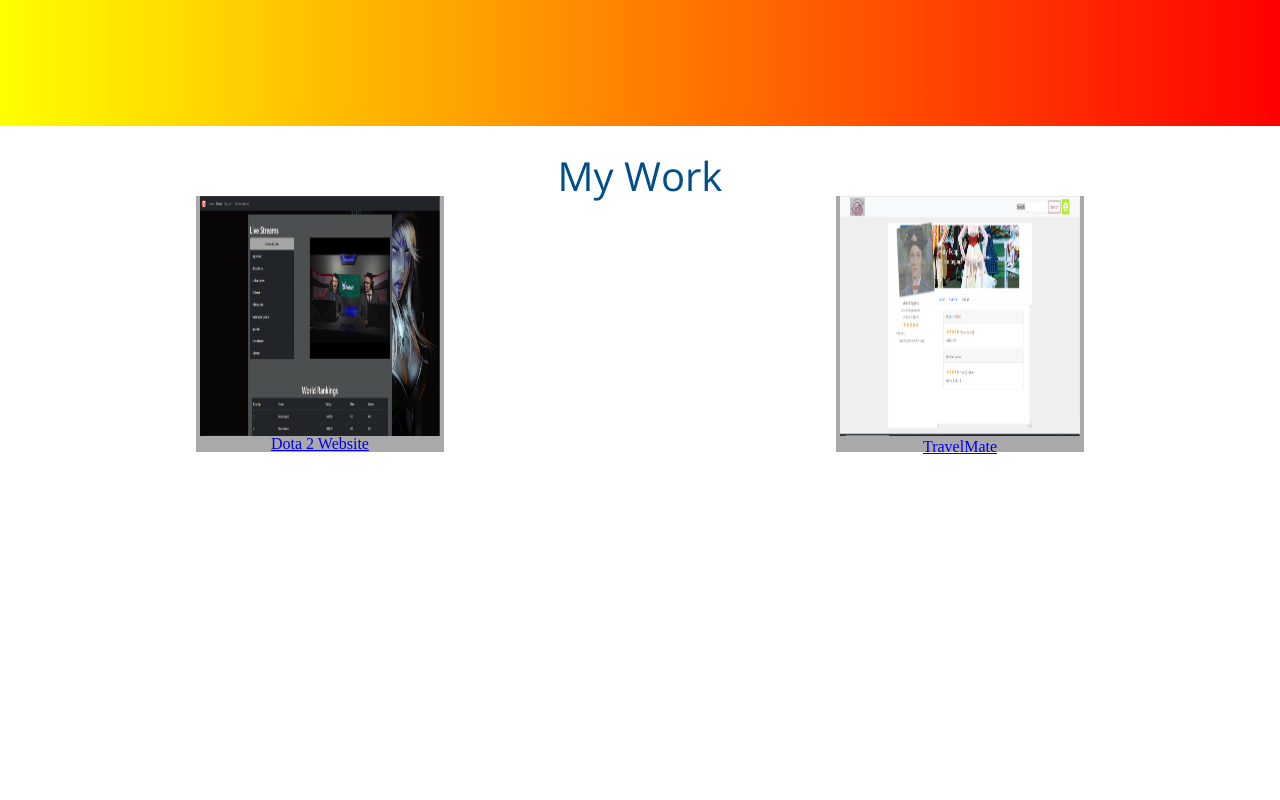
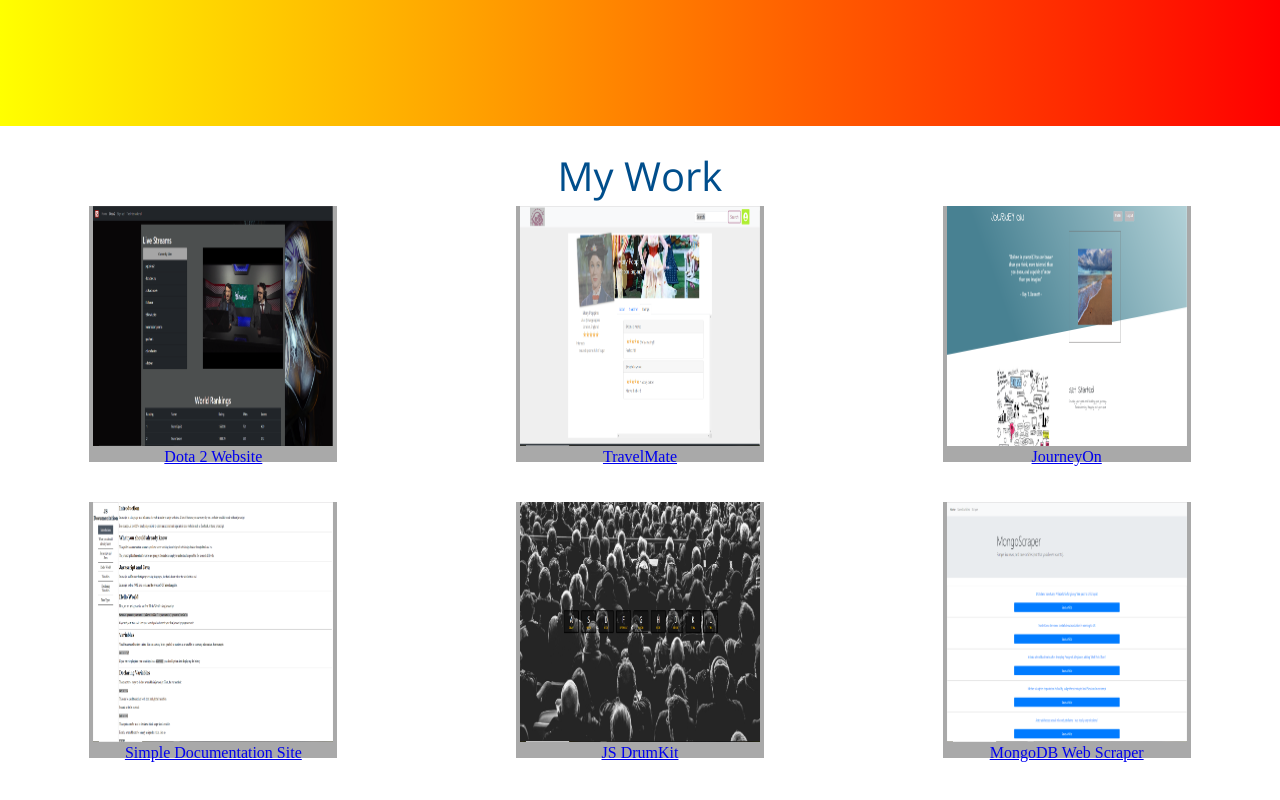
Before and after one commit to Nick12322/portfolio-fcc, a plain HTML site: page index.html in a window 1280 px wide. Shown: the part 674-1474 px from the top of the page. Drawn offline with nearby package versions, Linux system fonts and the light colour scheme.

Commit message:
Basics of portfolio section down

```diff
--- a/index.html
+++ b/index.html
@@ -25,21 +25,44 @@
     <div id="projects">
         <h1 id="projectsHeader">My Work</h1>
         <div id="projectTiles">
-            <div id="firstTile">
+            <div id="firstTile" class="projectTile">
                 <a href="https://nick12322.github.io/project-1/" target="_blank">
-                <img src="assets/images/dota2 picture.PNG" id="dota2pic">
-                <p>Dota 2 Website</p>
+                    <img src="assets/images/dota2 picture.PNG" id="dota2pic" class="projectPic">
+                    <p class="appName">Dota 2 Website</p>
                 </a>
             </div>
-            <div id="secondTile">
+            <div id="secondTile" class="projectTile">
                 <a href="https://travelmate-20180802.herokuapp.com/" target="_blank">
-                <img src=assets/images/Capture.PNG id="travelMatePic">
-                <p>TravelMate</p>
+                    <img src=assets/images/Capture.PNG id="travelMatePic" class="projectPic">
+                    <p class="appName">TravelMate</p>
+                </a>
+            </div>
+            <div id="thirdTile" class="projectTile">
+                <a href="https://journeyonandon.herokuapp.com/" target="_blank">
+                    <img src="assets/images/journeyOn.PNG" id="journeyOnPic" class="projectPic">
+                    <p class="appName">JourneyOn</p>
+                </a>
+            </div>
+            <div id="fourthTile" class="projectTile">
+                <a href="https://nick12322.github.io/doc-page-fccc/" target="_blank">
+                    <img src="assets/images/documentationSite.PNG" id="documentationPic" class="projectPic">
+                    <p class="appName">Simple Documentation Site</p>
+                </a>
+            </div>
+            <div id="fifthTile" class="projectTile">
+                <a href="https://nick12322.github.io/drumkit-js30/index-START.html" target="_blank">
+                    <img src="assets/images/drumkit.PNG" id="documentationPic" class="projectPic">
+                    <p class="appName">JS DrumKit</p>
+                </a>
+            </div>
+            <div id="sixthTile" class="projectTile">
+                <a href="https://mongoscrapercbc.herokuapp.com/" target="_blank">
+                    <img src="assets/images/mongoScraper.PNG" id="mongoScraperPic" class="projectPic">
+                    <p class="appName">MongoDB Web Scraper</p>
                 </a>
             </div>
         </div>
     </div>
-
 
 
 
--- a/style.css
+++ b/style.css
@@ -48,13 +48,22 @@ table {
 }
 
 
-
+#navbar {
+    overflow: hidden;
+    background-color: white;
+    position: fixed; /* Set the navbar to fixed position */
+    top: 0; /* Position the navbar at the top of the page */
+    width: 100%; /* Full width */
+    color: black;
+    height: 30px;
+}
 
 #welcome-section {
     height: 100vh;
     text-align: center;
     background-image: linear-gradient(-90deg, red, yellow);
     width: 100%;
+    overflow: hidden;
 }
 
 #welcomeText {
@@ -76,6 +85,7 @@ table {
     margin-top: 0;
     padding-top: 30px;
     font-size: 40px;
+    padding-bottom: 10px;
 }
 
 #projects {
@@ -83,44 +93,22 @@ table {
     width: 100%;
 }
 
-#navbar {
-    overflow: hidden;
-    background-color: white;
-    position: fixed; /* Set the navbar to fixed position */
-    top: 0; /* Position the navbar at the top of the page */
-    width: 100%; /* Full width */
-    color: black;
-    height: 30px;
-}
-
-#dota2pic {
-    display:block;
-    width: 30vh;
-    height: 30vh;
-    margin: auto;
-}
 
 #projectTiles {
     display: grid;
     justify-items: center;
-    grid-template-columns: auto auto;
+    grid-template-columns: auto auto auto;
+    grid-row-gap: 5vh;
 }
 
-#firstTile {
-    width: 31vh;
-    height: 32vh;
-    text-align: center;
-    background-color: darkgrey;
-}
-
-#secondTile {
+.projectTile {
     width: 31vh;
     height: 32vh;
     text-align: center;
     background-color: darkgray;
 }
 
-#travelMatePic {
+.projectPic {
     width: 30vh;
     height: 30vh;
     margin: auto;
```
Also changed, not shown: assets/images/documentationSite.PNG (added), assets/images/drumkit.PNG (added), assets/images/journeyOn.PNG (added), assets/images/mongoScraper.PNG (added).
